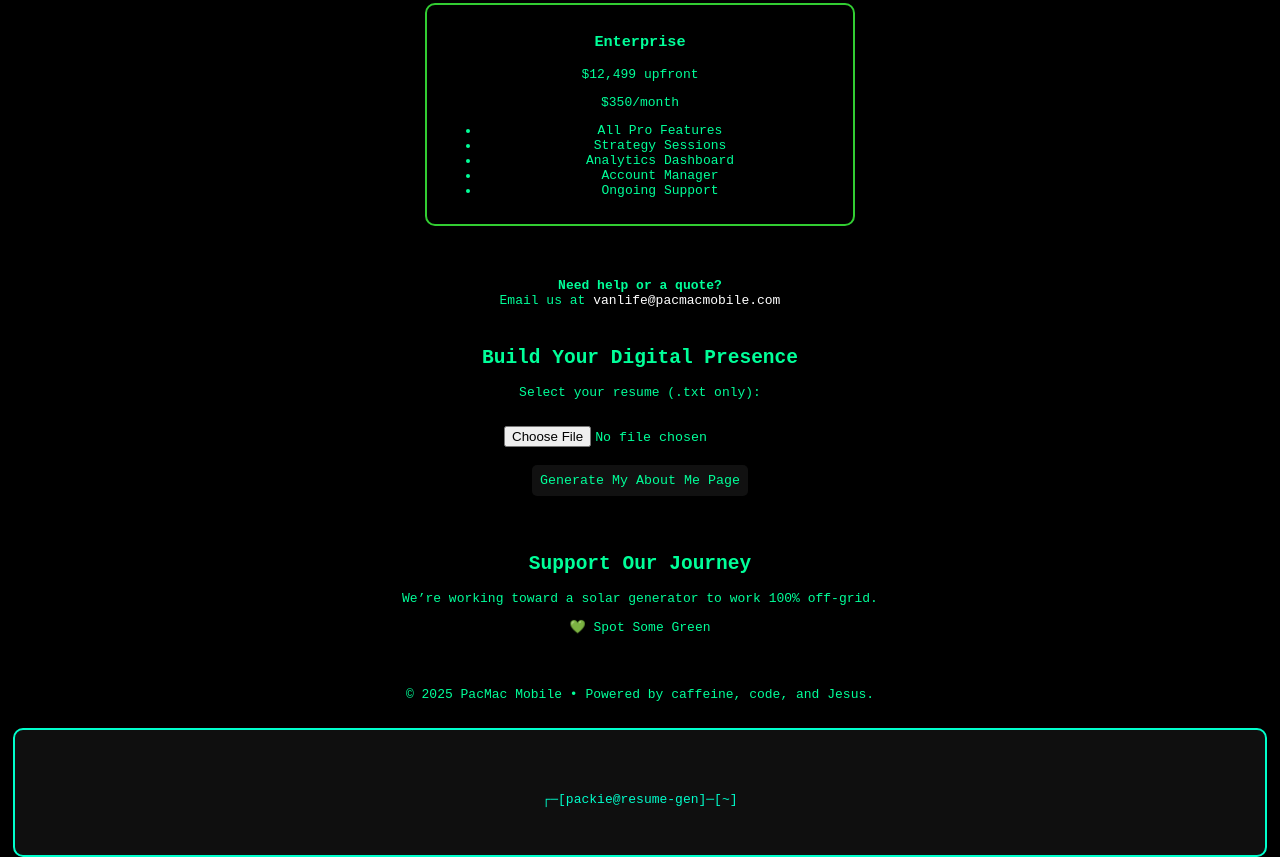
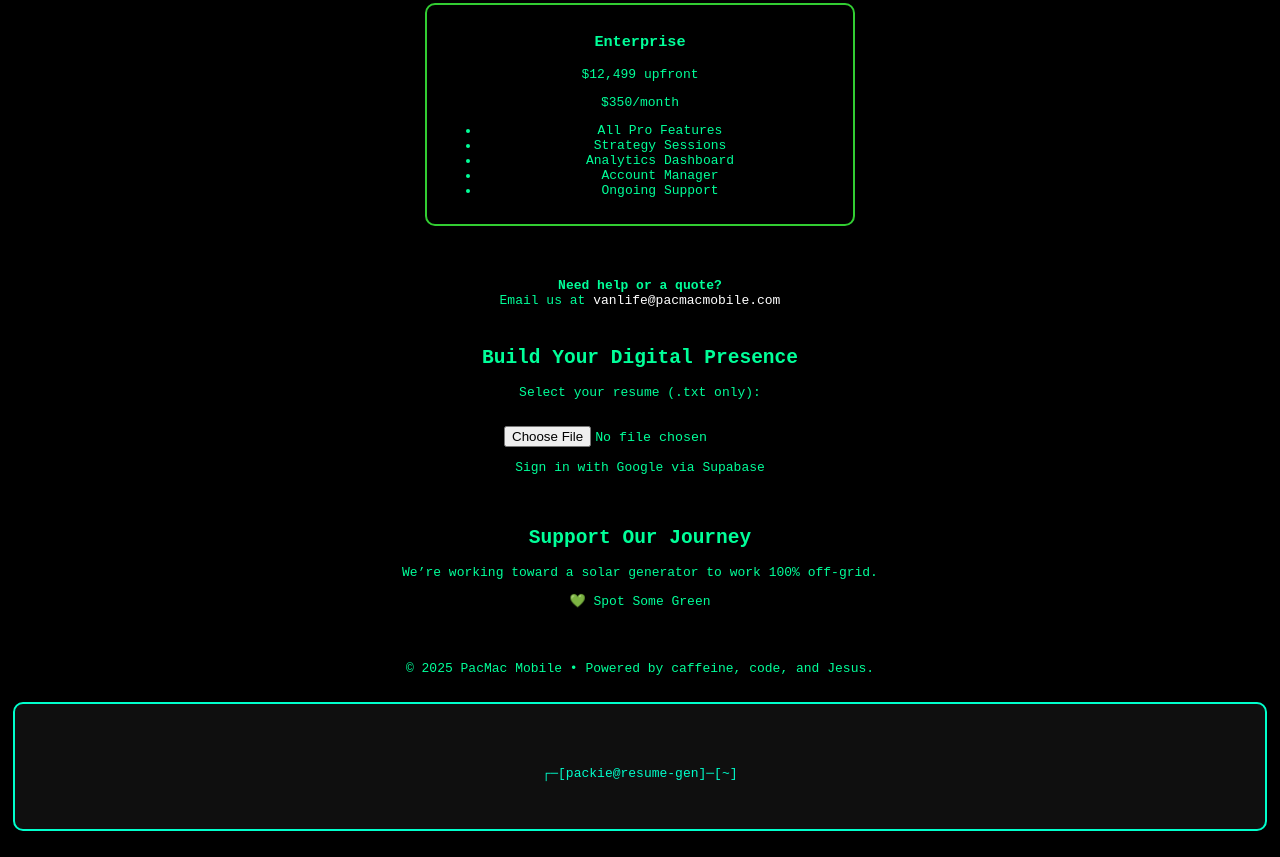
Before and after one commit to Mattjhagen/PackiePresents, a website: page index.html in a window 1280 px wide. Shown: the part 1393-2250 px from the top of the page. After the commit the page ends 2224 px from the top, so only its background shows below. Drawn offline with Linux system fonts and the light colour scheme.

Commit message:
Update index.html

```diff
--- a/index.html
+++ b/index.html
@@ -94,7 +94,9 @@ console.log('🟢 generateAboutPage triggered');
   <h2>Build Your Digital Presence</h2>
   <p>Select your resume (.txt only):</p>
   <input type="file" id="resumeUpload" accept=".txt"><br>
-  <button onclick="generateAboutPage()">Generate My About Me Page</button>
+<a class="cta-link" href="https://packiepresents.onrender.com/login" target="_blank" rel="noopener">
+  Sign in with Google via Supabase
+</a>
 
 <div id="terminalBox" style="display:none; background:#000; color:#0f0; font-family:monospace; padding:1em; border-radius:8px; margin-top:1em; height:200px; overflow:auto;">
   <pre id="terminalOutput">┌─[resume@parser]─[$] Initializing...\n</pre>
```
